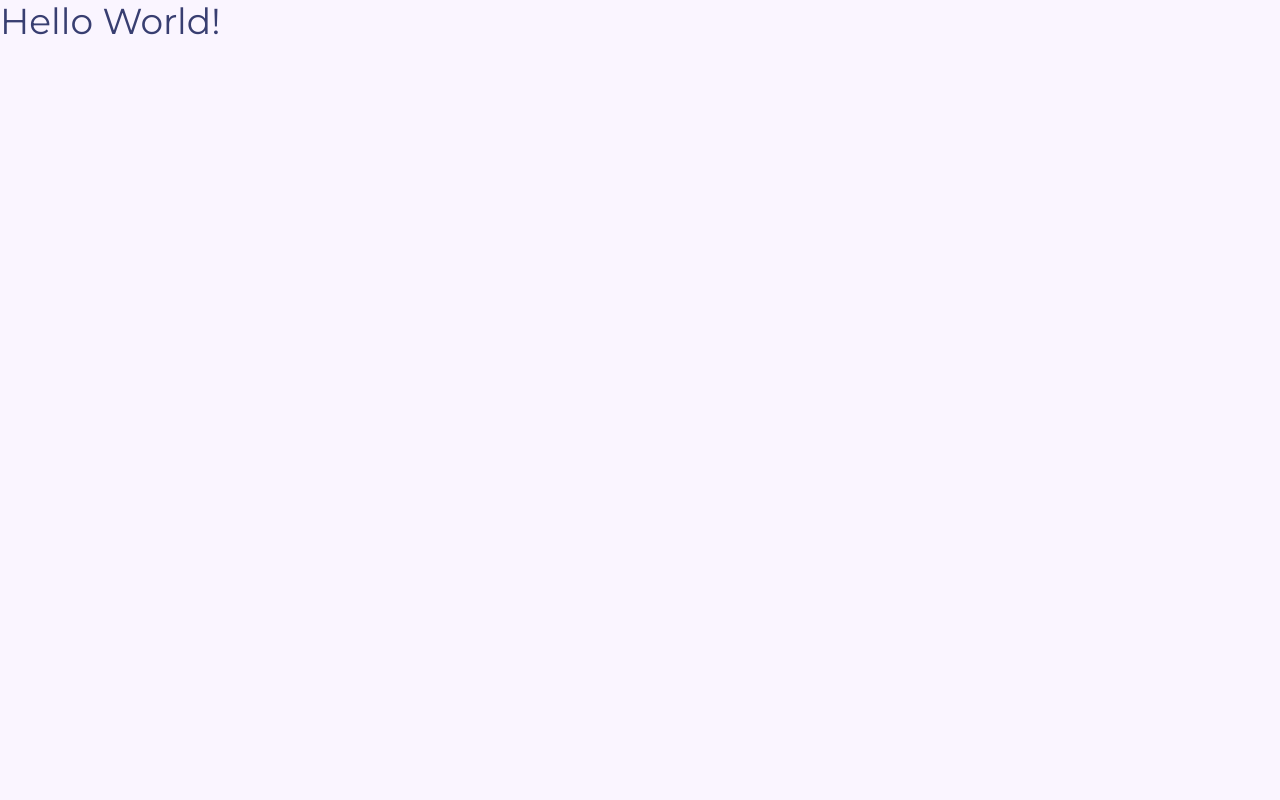
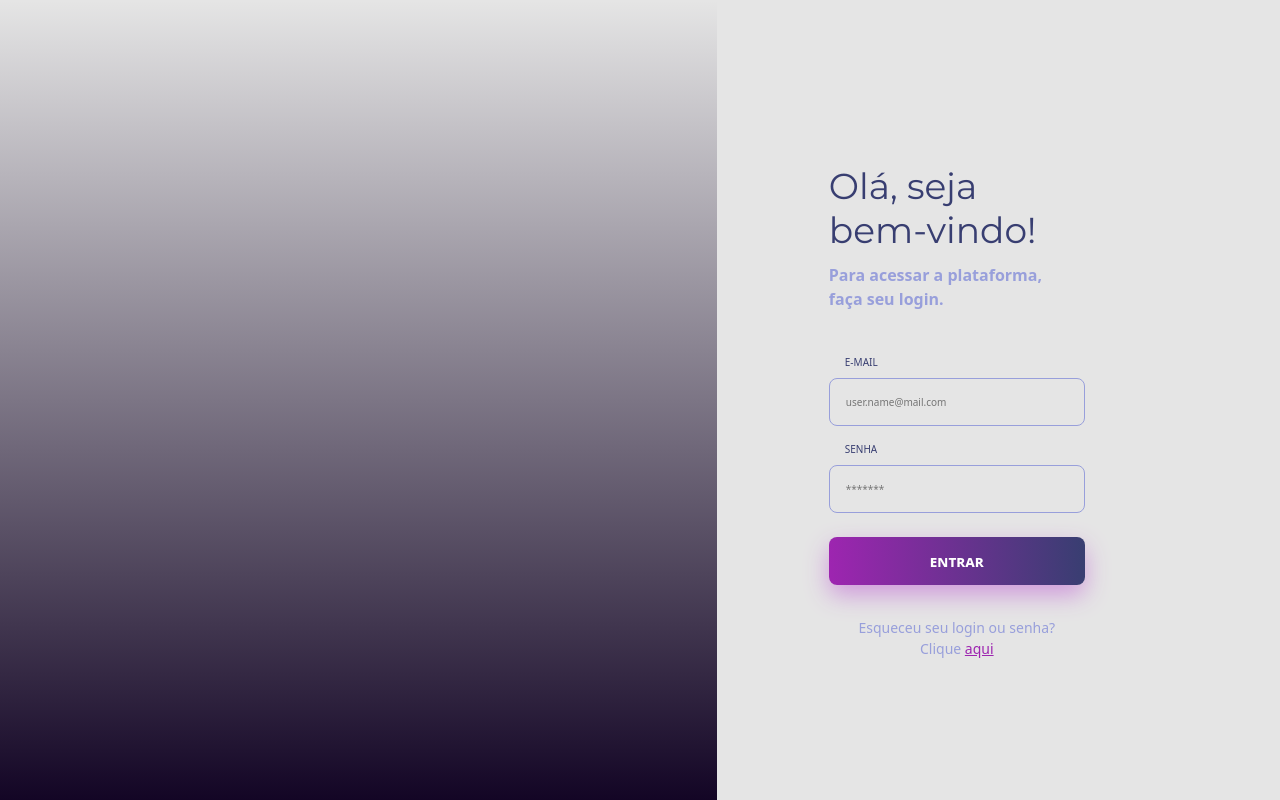
Before and after one commit to patrickAbarbosa/web-singin-ts, a Next.js app: page / in a window 1280 px wide. Built offline with nearby package versions, Linux system fonts and the light colour scheme; no server answers.

Commit message:
✨ Create layout SignIn Page

```diff
--- a/src/pages/index.tsx
+++ b/src/pages/index.tsx
@@ -1,9 +1,103 @@
-import React from 'react'
+import React, { useState } from 'react'
+import { Box, Flex, Grid } from '@chakra-ui/react'
 
+import SignInImage from 'src/assets/images/background/signin.png'
+import { AppButton } from 'src/modules/Common/components/AppButton'
 import { AppHeading } from 'src/modules/Common/components/AppHeading'
+import { AppInput } from 'src/modules/Common/components/AppInput'
+import { AppLink } from 'src/modules/Common/components/AppLink'
+import { AppText } from 'src/modules/Common/components/AppText'
+import { AppMainLayout } from 'src/modules/Common/layout/AppMainLayout'
+import { AppPageSeo } from 'src/modules/Common/layout/AppPageSeo'
 
 const Home: React.FC = () => {
-  return <AppHeading>Hello World!</AppHeading>
+  const [email, setEmail] = useState<string>('')
+  const [password, setPassword] = useState<string>('')
+
+  return (
+    <>
+      <AppPageSeo
+        pageTitle="Acessar a plataforma"
+        pageDescription="Faça o login e acesse a plataforma"
+        pageCanonicalURL="/"
+        pageImageUrl={SignInImage}
+        pageKeywords="plataforma, login, acessar, entrar"
+      />
+
+      <AppMainLayout>
+        <Grid templateColumns={{ base: '1fr', sm: '42% auto', lg: '56% auto' }} position="relative">
+          <Box backgroundImage={`url(${SignInImage})`} h="100vh" backgroundSize="cover" backgroundPosition="center">
+            <Box w="full" h="full" background="linear-gradient(0deg, #130525 0%, rgba(105, 57, 153, 0) 100%)" />
+          </Box>
+
+          <Flex
+            flexDirection="column"
+            flexWrap="nowrap"
+            justifyContent="center"
+            alignItems="center"
+            ml={{ base: 'auto', sm: '80px', md: '112px' }}
+            my="auto"
+            w={{ base: 'full', sm: '256px' }}
+            h="full"
+            position={{ base: 'absolute', sm: 'inherit' }}>
+            <Box
+              w={{ base: '83%', sm: 'full' }}
+              backgroundColor={{ base: '#FAF5FF', sm: 'transparent' }}
+              rounded="8px"
+              pt="24px"
+              px={{ base: '28px', sm: 0 }}>
+              <AppHeading textAlign={{ base: 'center', sm: 'left' }}>
+                Olá, seja
+                <br />
+                bem-vindo!
+              </AppHeading>
+
+              <AppText d={{ base: 'none', sm: 'inline-block' }} mt="11px" fontWeight="semibold">
+                Para acessar a plataforma,
+                <br />
+                faça seu login.
+              </AppText>
+
+              <AppText d={{ base: 'inline-block', sm: 'none' }} mt="11px" fontWeight="semibold">
+                Para acessar a plataforma, faça seu login.
+              </AppText>
+
+              <AppInput
+                label="E-MAIL"
+                placeholder="user.name@mail.com"
+                type="email"
+                onChange={e => setEmail(e.target.value)}
+                value={email}
+                mt="44px"
+              />
+
+              <AppInput
+                label="SENHA"
+                placeholder="*******"
+                type="password"
+                onChange={e => setPassword(e.target.value)}
+                value={password}
+                mt="16px"
+              />
+
+              <Flex mt="24px" mb={{ base: '-20px', sm: 0 }} justifyContent="center">
+                <AppButton w={{ base: '168px', sm: 'full' }}>Entrar</AppButton>
+              </Flex>
+            </Box>
+
+            <AppText fontSize="14px" mt="32px" w="full" textAlign="center">
+              Esqueceu seu login ou senha?
+              <br />
+              Clique{' '}
+              <AppLink href="##" color="primary.300" textDecoration="underline">
+                aqui
+              </AppLink>
+            </AppText>
+          </Flex>
+        </Grid>
+      </AppMainLayout>
+    </>
+  )
 }
 
 export default Home
```
Also changed, not shown: src/assets/images/background/signin.png (added).
